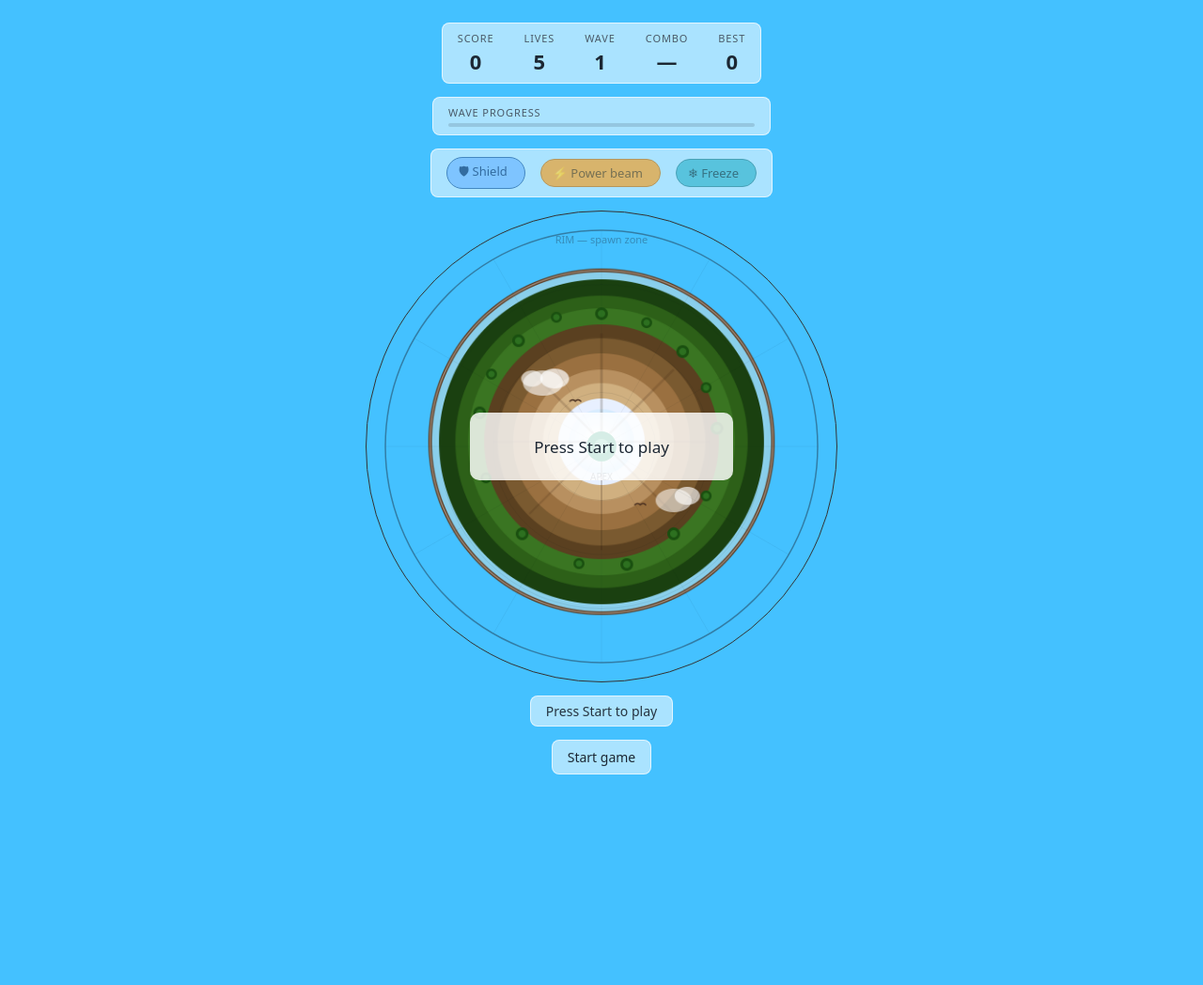
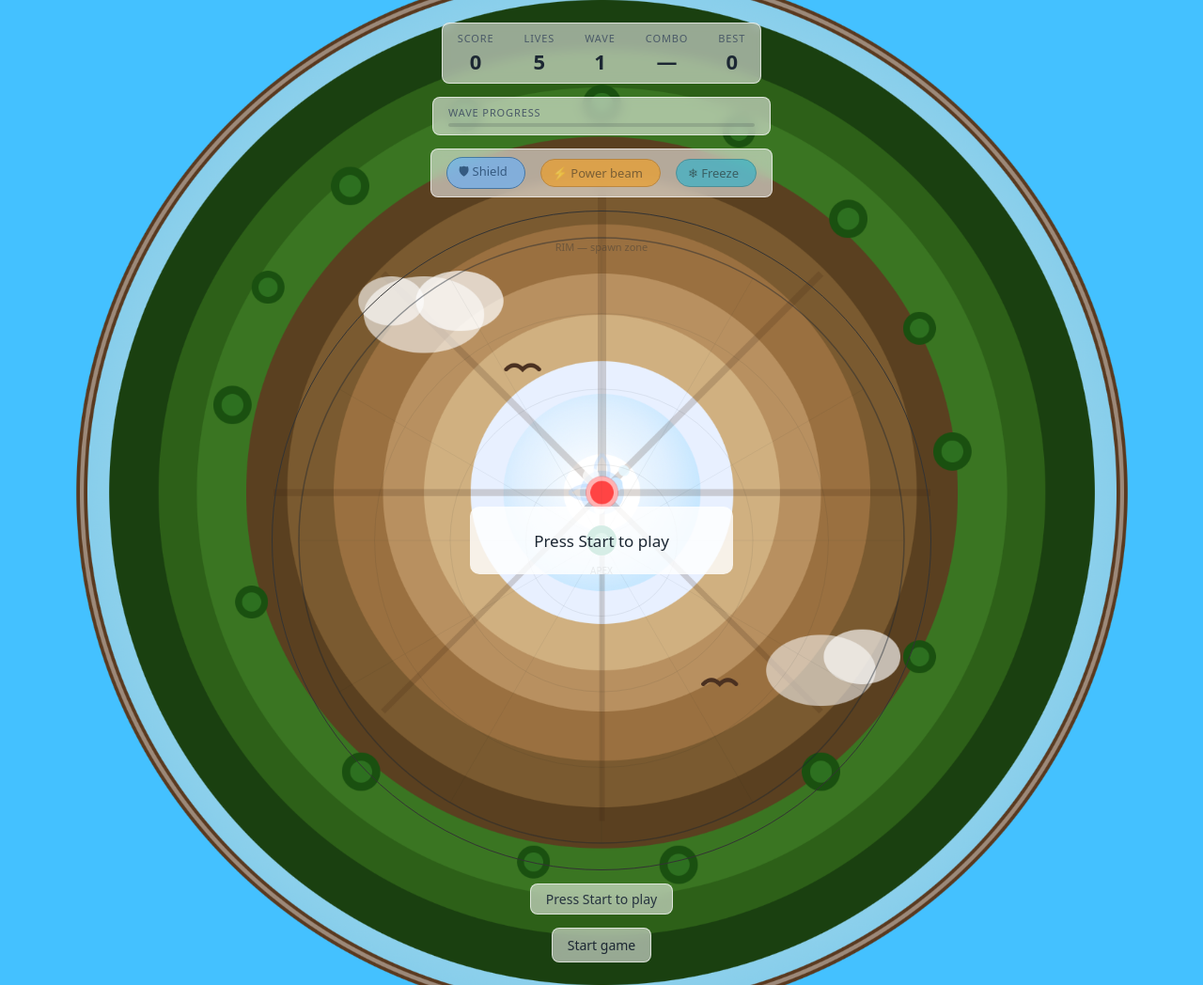
Before and after one commit to amirkunuspekov/dome_tower_defense_game, a plain HTML site: page dome_tower_defense.html in a window 1280 px wide. Shown: the whole page at 94% size. Before the commit the page ends 848 px from the top, so only its background shows below. Drawn offline with Linux system fonts and the light colour scheme.

Commit message:
Resized for dome

```diff
--- a/config.js
+++ b/config.js
@@ -4,7 +4,7 @@ export const W = canvas.width,
   H = canvas.height;
 export const CX = W / 2,
   CY = H / 2;
-export const DOME_R = 230;
+export const DOME_R = 322;
 export const FPS = 60;
 
 export const POWERUP_DURATION = 5 * FPS;
--- a/dome_tower_defense.html
+++ b/dome_tower_defense.html
@@ -48,7 +48,7 @@
       </div>
     </div>
 
-    <canvas id="gameCanvas" width="500" height="500"></canvas>
+    <canvas id="gameCanvas" width="700" height="700"></canvas>
 
     <div id="msg">Press Start to play</div>
     <button id="start-btn">Start game</button>
--- a/style.css
+++ b/style.css
@@ -6,7 +6,7 @@
   padding: 0;
 }
 body {
-  background: #44c1ff url("mountain_top_polar_view.png") center 60% / 30%
+  background: #44c1ff url("mountain_top_polar_view.png") center center / 91%
     no-repeat fixed;
   color: #1c2733;
   font-family: system-ui, sans-serif;
```
